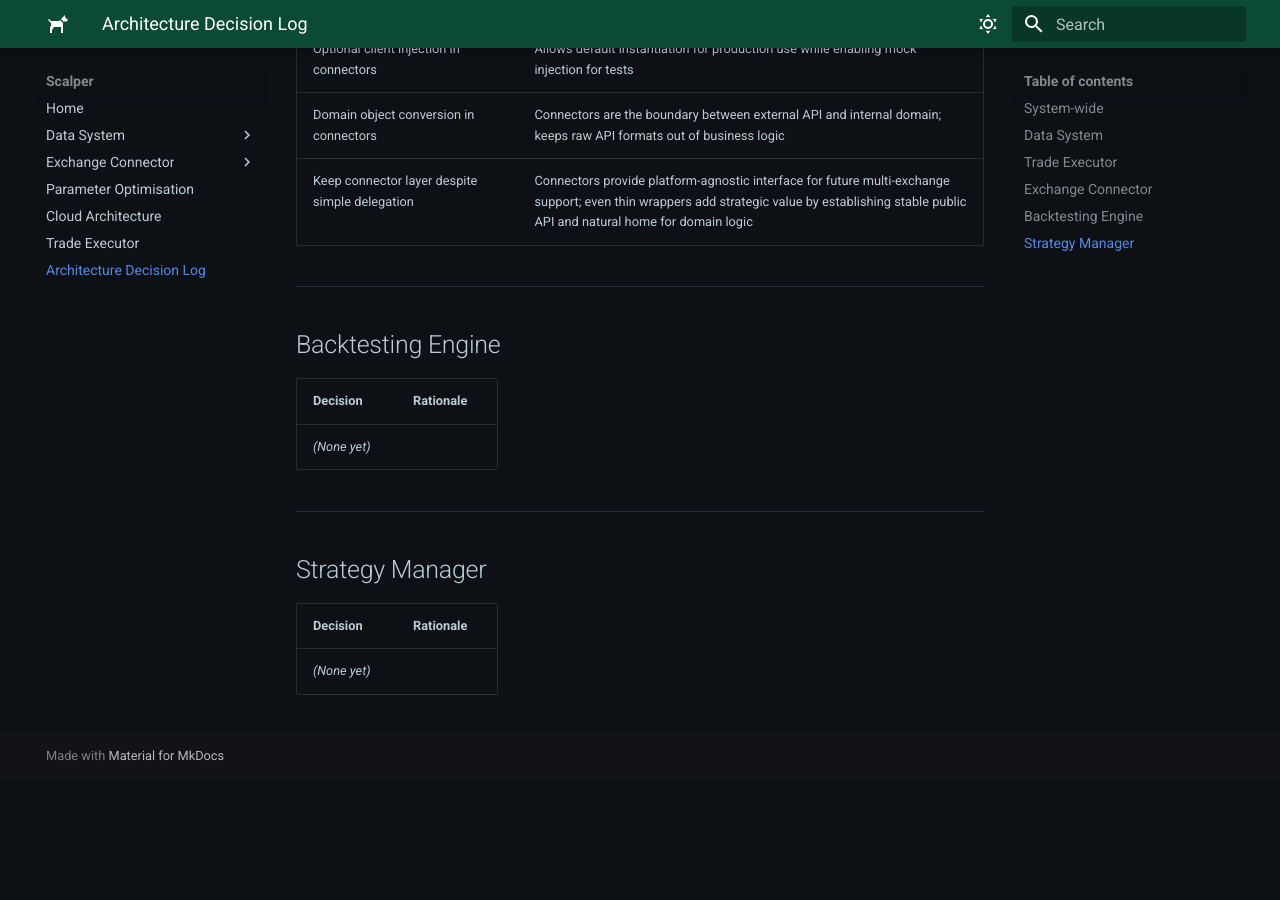
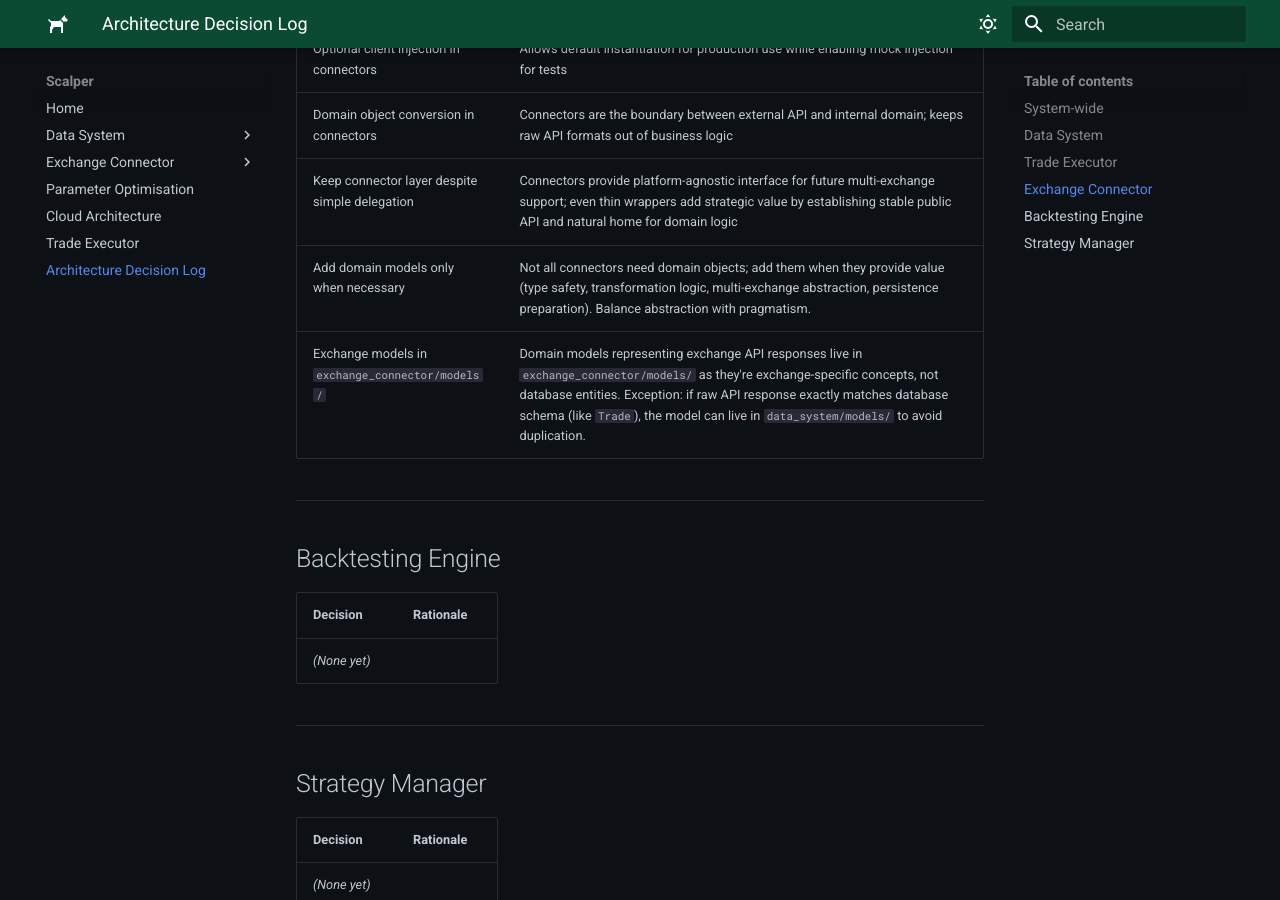
Before and after one commit to Phil-Lord/crypto-scalper, an MkDocs documentation site: the page built from docs/architecture-decision-log.md, in a window 1280 px wide and 900 px high, scrolled down 1477 px. Built offline with MkDocs 1.6.1 and Material for MkDocs 9.7.7, drawn with Linux system fonts in a browser that asks for light colours; before the commit the page ends 2256 px from its top, so only the background shows below that.

Commit message:
DOC: Log EC domain model decisions

```diff
--- a/docs/architecture-decision-log.md
+++ b/docs/architecture-decision-log.md
@@ -42,6 +42,8 @@ Record decisions here when future-you might ask _"why did I do it this way?"_.
 | Optional client injection in connectors     | Allows default instantiation for production use while enabling mock injection for tests                                                               |
 | Domain object conversion in connectors      | Connectors are the boundary between external API and internal domain; keeps raw API formats out of business logic                                     |
 | Keep connector layer despite simple delegation | Connectors provide platform-agnostic interface for future multi-exchange support; even thin wrappers add strategic value by establishing stable public API and natural home for domain logic |
+| Add domain models only when necessary | Not all connectors need domain objects; add them when they provide value (type safety, transformation logic, multi-exchange abstraction, persistence preparation). Balance abstraction with pragmatism. |
+| Exchange models in `exchange_connector/models/` | Domain models representing exchange API responses live in `exchange_connector/models/` as they're exchange-specific concepts, not database entities. Exception: if raw API response exactly matches database schema (like `Trade`), the model can live in `data_system/models/` to avoid duplication. |
 
 ---
 
```
